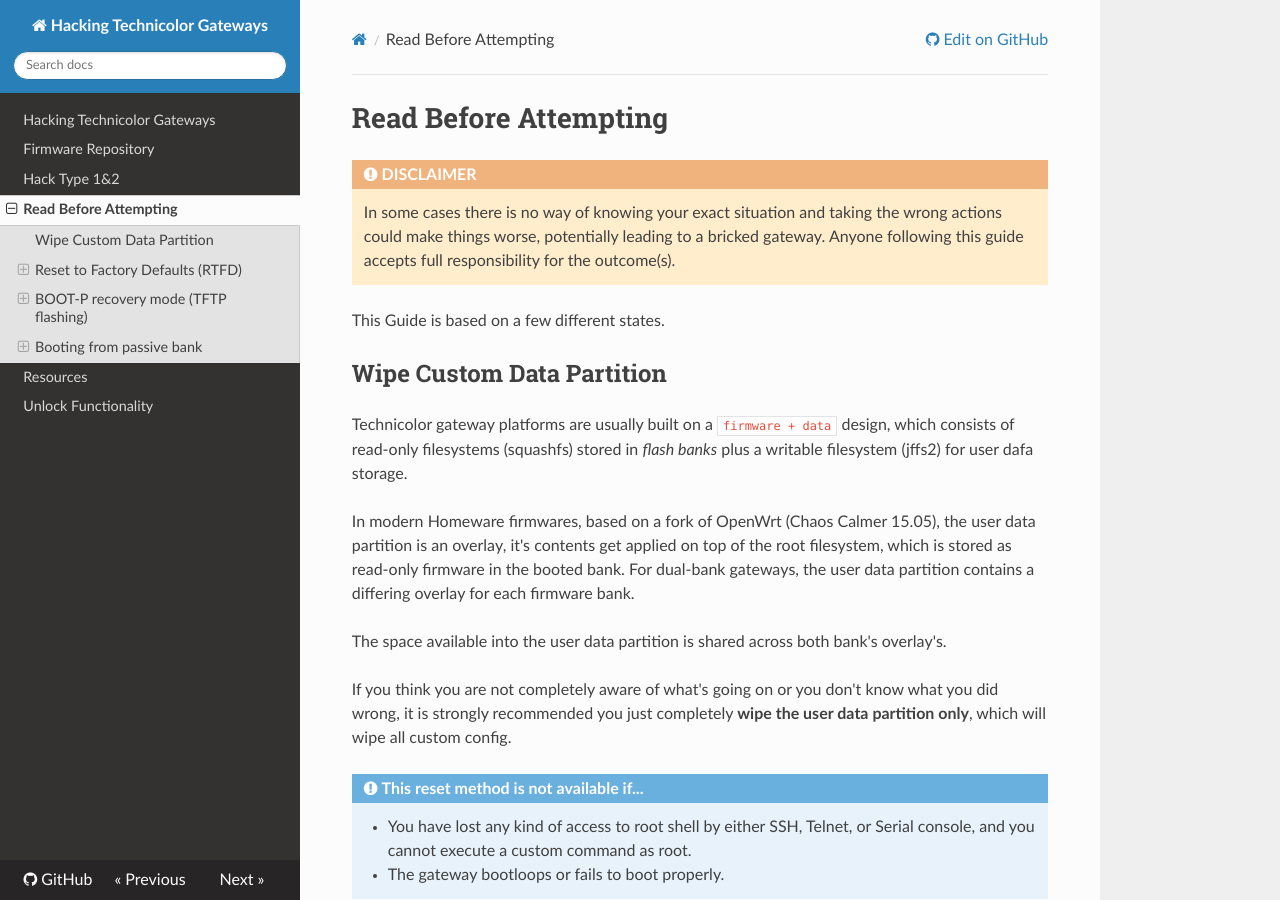
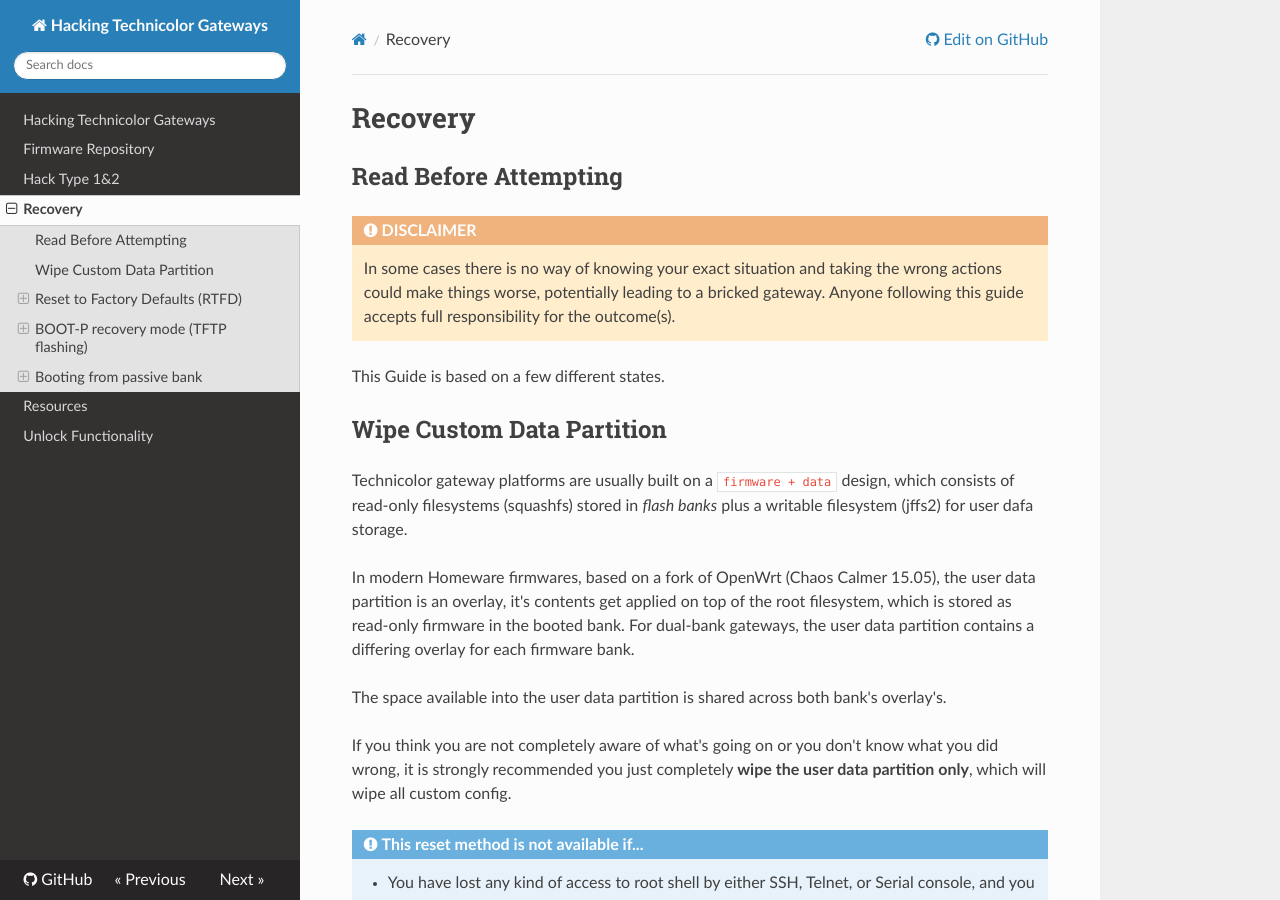
Before and after one commit to hack-technicolor/hack-technicolor, an MkDocs documentation site: the page built from docs/Recovery.md, in a window 1280 px wide and 900 px high. Built offline with MkDocs 1.6.1, drawn with Linux system fonts in a browser that asks for light colours; nearby versions of some CDN libraries.

Commit message:
Update Recovery.md

```diff
--- a/docs/Recovery.md
+++ b/docs/Recovery.md
@@ -1,5 +1,5 @@
-
-# Read Before Attempting
+# Recovery
+## Read Before Attempting
 
 !!! caution "DISCLAIMER"
     In some cases there is no way of knowing your exact situation and taking the wrong actions could make things worse, potentially leading to a bricked gateway. Anyone following this guide accepts full responsibility for the outcome(s).
```
